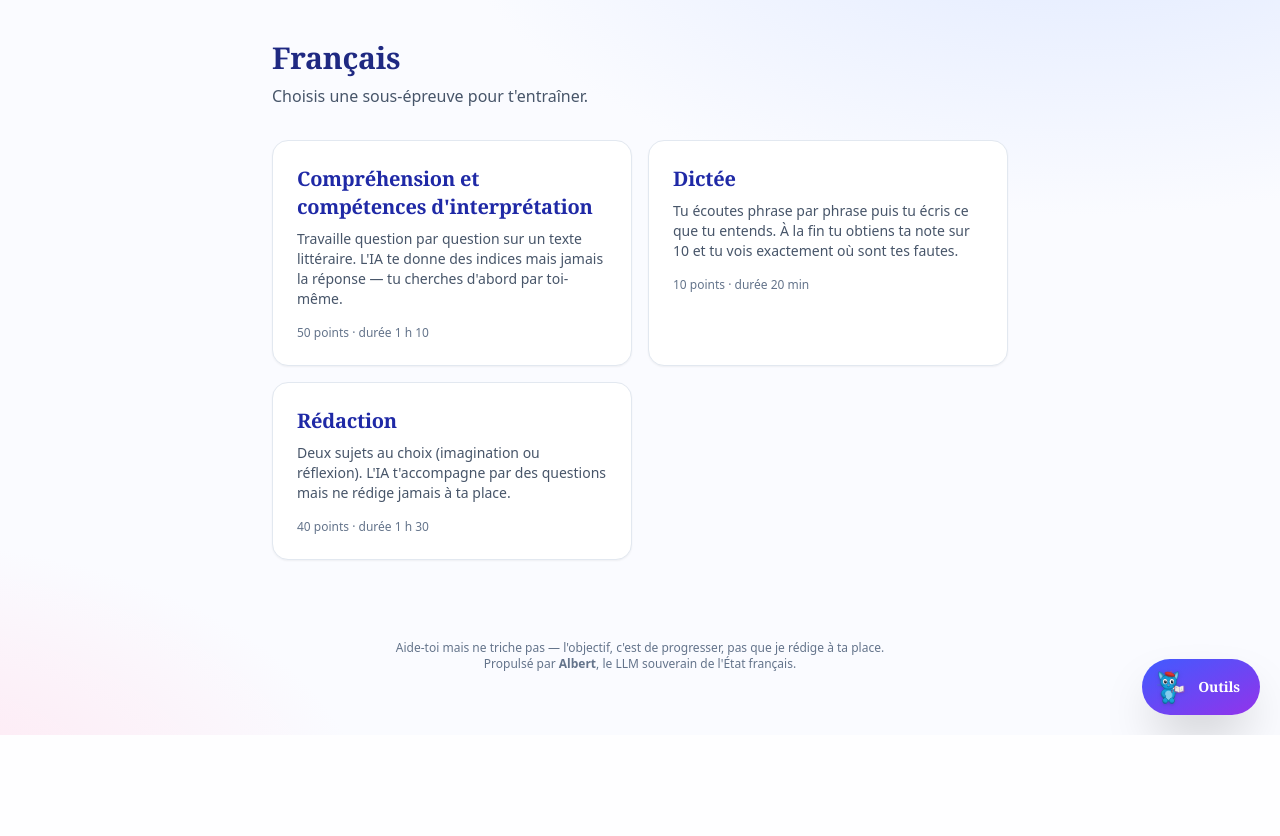
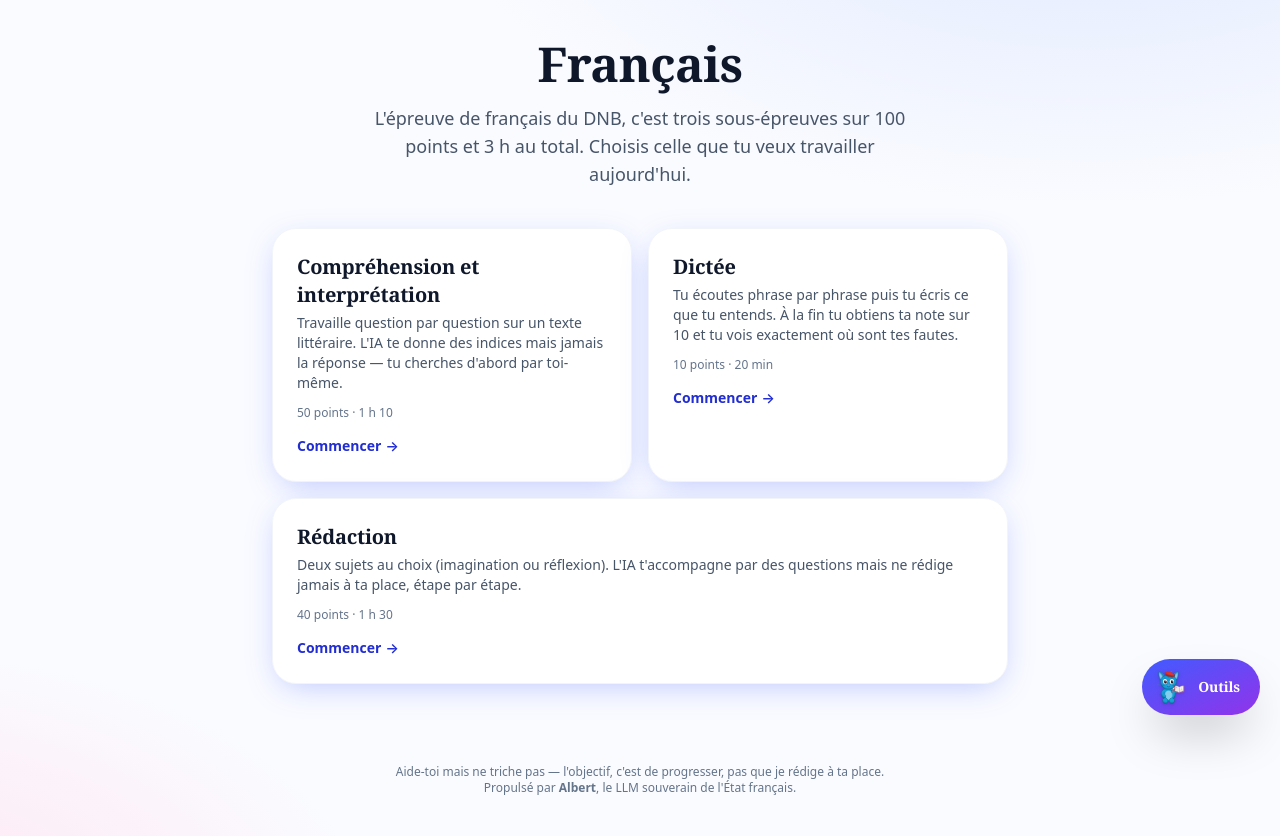
Before and after one commit to bmatge/preparation-dnb-histoire, a FastAPI app: page /francais/ in a window 1280 px wide. Shown: the part 65-901 px from the top of the page. Before the commit the page ends 800 px from the top, so only its background shows below. Run offline with FastAPI, Linux system fonts and the light colour scheme.

Commit message:
Harmonise les pages d'accueil des 3 matières
Même structure pour français, HG-EMC et maths : header centré
(h1 font-display 4xl/5xl + baseline descriptive), cartes rounded-3xl
shadow-glow identiques avec titre h2, description, méta points/durée
et CTA « Commencer → ». Rédaction passe en col-span-2 pour équilibrer
la grille impaire du français.

Co-Authored-By: Claude Opus 4.6 (1M context) <noreply@anthropic.com>

```diff
--- a/app/francais/templates/index.html
+++ b/app/francais/templates/index.html
@@ -2,50 +2,60 @@
 {% block title %}Français — Révise ton brevet{% endblock %}
 
 {% block content %}
-<div class="space-y-8">
-  <header>
-    <h1 class="font-display text-3xl font-bold text-brand-900">Français</h1>
-    <p class="mt-2 text-slate-600">
-      Choisis une sous-épreuve pour t'entraîner.
+<section class="text-center mb-10 animate-reveal">
+  <h1 class="font-display text-4xl sm:text-5xl font-black text-slate-900 leading-tight mb-4">
+    Français
+  </h1>
+  <p class="text-slate-600 max-w-xl mx-auto text-lg">
+    L'épreuve de français du DNB, c'est trois sous-épreuves sur 100 points et
+    3 h au total. Choisis celle que tu veux travailler aujourd'hui.
   </p>
-  </header>
+</section>
 
-  <div class="grid gap-4 sm:grid-cols-2">
+<section class="grid sm:grid-cols-2 gap-4 animate-reveal">
   <a href="/francais/comprehension/"
-       class="group block rounded-2xl bg-white border border-slate-200 p-6 shadow-sm hover:shadow-glow hover:border-brand-300 transition">
-      <h2 class="font-display text-xl font-bold text-brand-800 group-hover:text-brand-900">
-        Compréhension et compétences d'interprétation
+     class="group block bg-white rounded-3xl shadow-glow border border-slate-100 p-6 hover:scale-[1.01] transition">
+    <h2 class="font-display font-bold text-xl text-slate-900 mb-1 group-hover:text-brand-900">
+      Compréhension et interprétation
     </h2>
-      <p class="mt-2 text-sm text-slate-600">
-        Travaille question par question sur un texte littéraire.
-        L'IA te donne des indices mais jamais la réponse — tu cherches d'abord par toi-même.
+    <p class="text-sm text-slate-600 mb-3">
+      Travaille question par question sur un texte littéraire. L'IA te donne
+      des indices mais jamais la réponse — tu cherches d'abord par toi-même.
     </p>
-      <p class="mt-4 text-xs text-slate-500">50 points · durée 1 h 10</p>
+    <p class="text-xs text-slate-500 mb-3">50 points · 1 h 10</p>
+    <span class="inline-flex items-center gap-1 text-sm font-semibold text-brand-700">
+      Commencer <span>→</span>
+    </span>
   </a>
 
   <a href="/francais/dictee/"
-       class="group block rounded-2xl bg-white border border-slate-200 p-6 shadow-sm hover:shadow-glow hover:border-brand-300 transition">
-      <h2 class="font-display text-xl font-bold text-brand-800 group-hover:text-brand-900">
+     class="group block bg-white rounded-3xl shadow-glow border border-slate-100 p-6 hover:scale-[1.01] transition">
+    <h2 class="font-display font-bold text-xl text-slate-900 mb-1 group-hover:text-brand-900">
       Dictée
     </h2>
-      <p class="mt-2 text-sm text-slate-600">
+    <p class="text-sm text-slate-600 mb-3">
       Tu écoutes phrase par phrase puis tu écris ce que tu entends. À la fin
       tu obtiens ta note sur 10 et tu vois exactement où sont tes fautes.
     </p>
-      <p class="mt-4 text-xs text-slate-500">10 points · durée 20 min</p>
+    <p class="text-xs text-slate-500 mb-3">10 points · 20 min</p>
+    <span class="inline-flex items-center gap-1 text-sm font-semibold text-brand-700">
+      Commencer <span>→</span>
+    </span>
   </a>
 
   <a href="/francais/redaction/"
-       class="group block rounded-2xl bg-white border border-slate-200 p-6 shadow-sm hover:shadow-glow hover:border-brand-300 transition">
-      <h2 class="font-display text-xl font-bold text-brand-800 group-hover:text-brand-900">
+     class="group block bg-white rounded-3xl shadow-glow border border-slate-100 p-6 hover:scale-[1.01] transition sm:col-span-2">
+    <h2 class="font-display font-bold text-xl text-slate-900 mb-1 group-hover:text-brand-900">
       Rédaction
     </h2>
-      <p class="mt-2 text-sm text-slate-600">
-        Deux sujets au choix (imagination ou réflexion). L'IA t'accompagne
-        par des questions mais ne rédige jamais à ta place.
+    <p class="text-sm text-slate-600 mb-3">
+      Deux sujets au choix (imagination ou réflexion). L'IA t'accompagne par
+      des questions mais ne rédige jamais à ta place, étape par étape.
     </p>
-      <p class="mt-4 text-xs text-slate-500">40 points · durée 1 h 30</p>
+    <p class="text-xs text-slate-500 mb-3">40 points · 1 h 30</p>
+    <span class="inline-flex items-center gap-1 text-sm font-semibold text-brand-700">
+      Commencer <span>→</span>
+    </span>
   </a>
-  </div>
-</div>
+</section>
 {% endblock %}
```
Also changed, not shown: app/histoire_geo_emc/templates/index.html (+26 -21 lines), app/mathematiques/templates/index.html (+23 -24 lines). Lines whose indentation alone changed are shown as unchanged.
